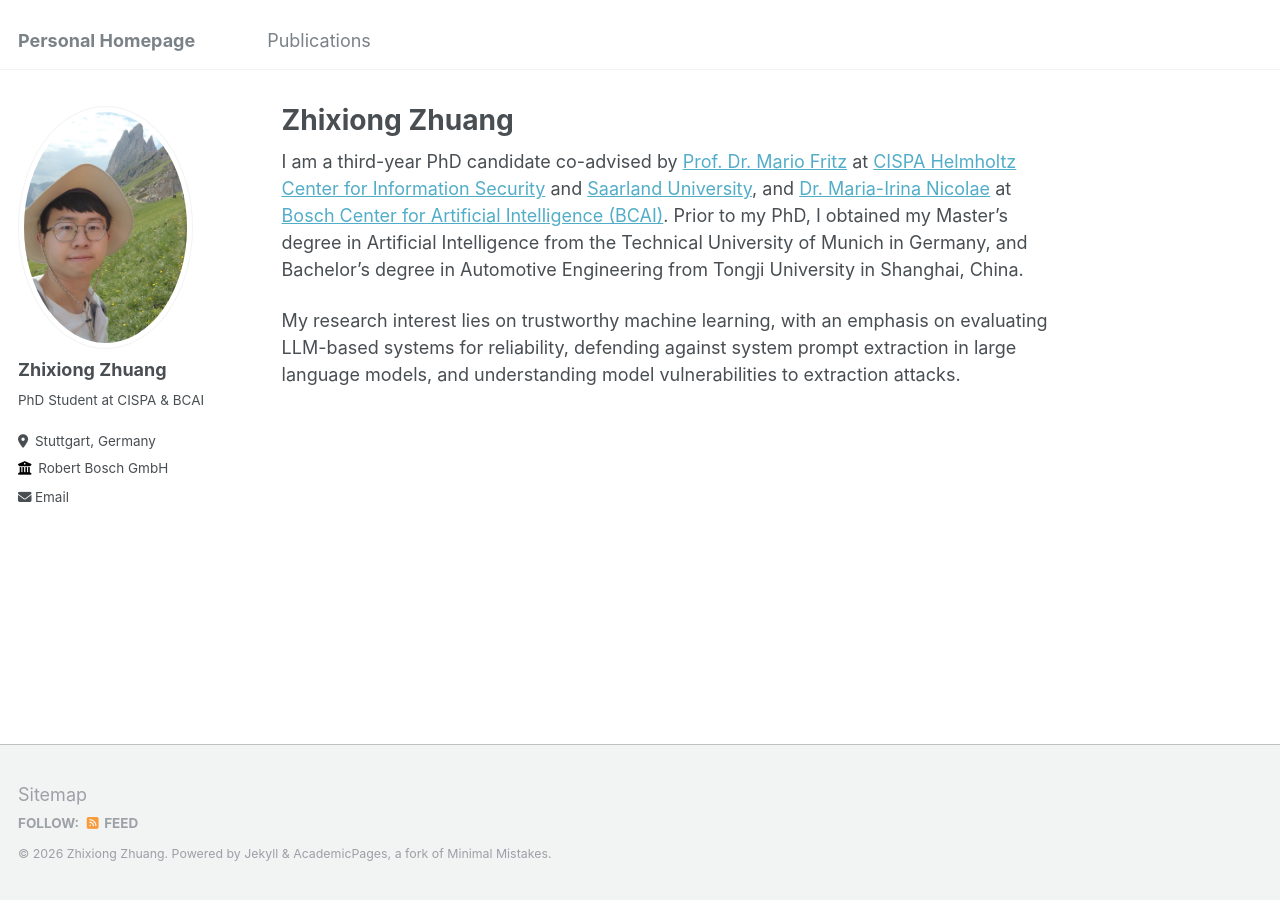
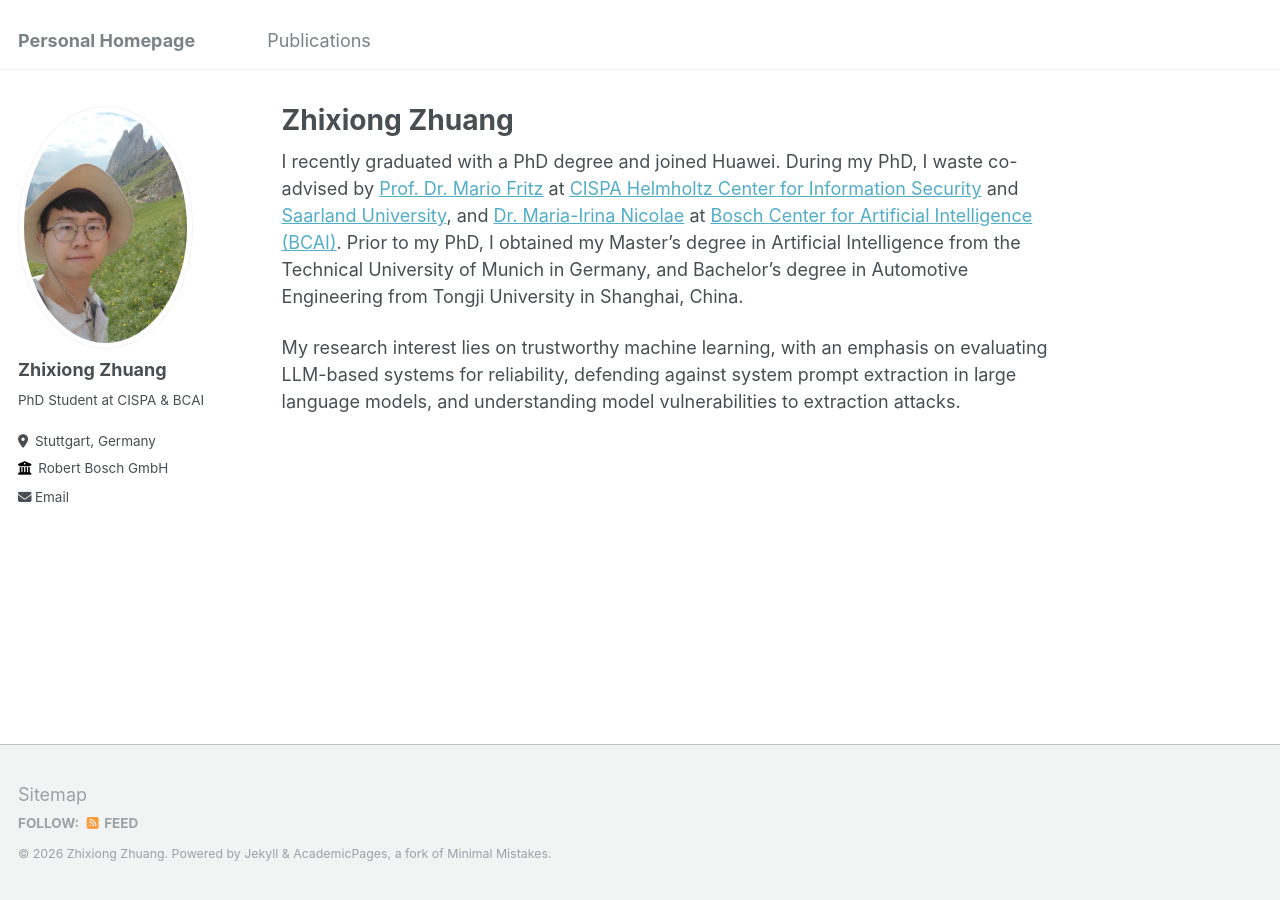
Before and after one commit to zhixiongzh/zhixiongzh.github.io, a Jekyll site: the page built from _pages/about.md, in a window 1280 px wide. Built offline with Jekyll 4.4.1, drawn with Linux system fonts in a browser that asks for light colours.

Commit message:
Revise biography for recent graduation and employmentUpdate bio to reflect graduation and joining Huawei
Updated the biography to reflect recent graduation and new position at Huawei.

```diff
--- a/_pages/about.md
+++ b/_pages/about.md
@@ -7,6 +7,6 @@ redirect_from:
   - /about.html
 ---
 
-I am a third-year PhD candidate co-advised by [Prof. Dr. Mario Fritz](https://cispa.saarland/group/fritz/) at [CISPA Helmholtz Center for Information Security](https://cispa.de/en) and [Saarland University](https://www.uni-saarland.de/en/home.html), and [Dr. Maria-Irina Nicolae](https://ririnicolae.github.io/) at [Bosch Center for Artificial Intelligence (BCAI)](https://www.bosch-ai.com/). Prior to my PhD, I obtained my Master's degree in Artificial Intelligence from the Technical University of Munich in Germany, and Bachelor's degree in Automotive Engineering from Tongji University in Shanghai, China.
+I recently graduated with a PhD degree and joined Huawei. During my PhD, I waste co-advised by [Prof. Dr. Mario Fritz](https://cispa.saarland/group/fritz/) at [CISPA Helmholtz Center for Information Security](https://cispa.de/en) and [Saarland University](https://www.uni-saarland.de/en/home.html), and [Dr. Maria-Irina Nicolae](https://ririnicolae.github.io/) at [Bosch Center for Artificial Intelligence (BCAI)](https://www.bosch-ai.com/). Prior to my PhD, I obtained my Master's degree in Artificial Intelligence from the Technical University of Munich in Germany, and Bachelor's degree in Automotive Engineering from Tongji University in Shanghai, China.
 
 My research interest lies on trustworthy machine learning, with an emphasis on evaluating LLM-based systems for reliability, defending against system prompt extraction in large language models, and understanding model vulnerabilities to extraction attacks.
```
